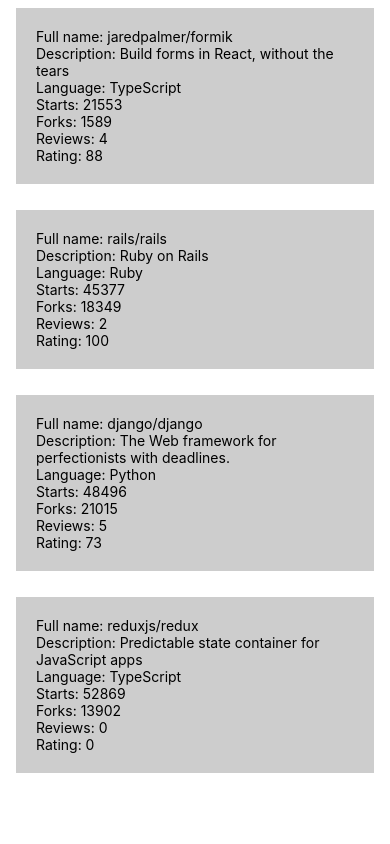
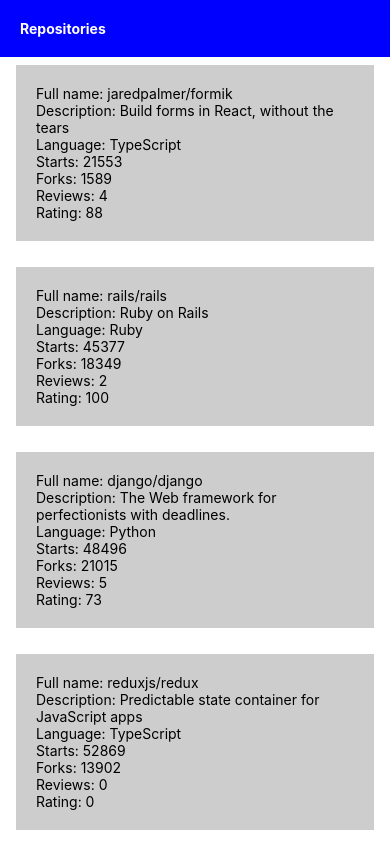
Before and after one commit to Jorge65/myMobileApp2, a React Native app: screen / in a window 390 px wide. Built offline with nearby package versions, Linux system fonts and the light colour scheme.

Commit message:
Exercise 10.4: the app bar

```diff
--- /dev/null
+++ b/src/components/AppBar.jsx
@@ -0,0 +1,28 @@
+import { View, StyleSheet } from 'react-native';
+import Constants from 'expo-constants';
+import Text from './Text';
+import theme from "../theme";
+
+
+const styles = StyleSheet.create({
+  container: {
+    paddingTop: Constants.statusBarHeight,
+    backgroundColor: theme.backgroundColors.appBar,
+  },
+  pressable: {
+    color: 'white',
+    fontWeight: theme.fontWeights.bold,
+    padding: 20,
+  },
+  // ...
+});
+
+const AppBar = () => {
+  return <View style={styles.container}>
+        {
+        <Text style={styles.pressable}>Repositories</Text>
+        }
+    </View>;
+};
+
+export default AppBar;
--- a/src/components/Main.jsx
+++ b/src/components/Main.jsx
@@ -1,18 +1,22 @@
-import Constants from 'expo-constants';
-import { Text, StyleSheet, View } from 'react-native';
+//import Constants from 'expo-constants';
+import { StyleSheet, View } from 'react-native';
 import RepositoryList from './RepositoryList';
+//import Text from './Text';
+import AppBar from './AppBar';
 
 const styles = StyleSheet.create({
   container: {
-    marginTop: Constants.statusBarHeight,
+//    marginTop: Constants.statusBarHeight,
     flexGrow: 1,
     flexShrink: 1,
   },
 });
 
+
 const Main = () => {
   return (
     <View style={styles.container}>
+      <AppBar />
       <RepositoryList />
     </View>
   );
--- a/src/components/RepositoryItem.jsx
+++ b/src/components/RepositoryItem.jsx
@@ -1,4 +1,4 @@
-import { Text, View, Image, StyleSheet, Pressable } from "react-native";
+import { Text, View, StyleSheet } from "react-native";
 
 const styles = StyleSheet.create({
     item: {
--- a/src/components/RepositoryList.jsx
+++ b/src/components/RepositoryList.jsx
@@ -1,4 +1,4 @@
-import { Text, FlatList, View, StyleSheet } from 'react-native';
+import { FlatList, View, StyleSheet } from 'react-native';
 import RepositoryItem from './RepositoryItem'
 
 const styles = StyleSheet.create({
--- /dev/null
+++ b/src/components/Text.jsx
@@ -0,0 +1,39 @@
+import { Text as NativeText, StyleSheet } from 'react-native';
+
+import theme from '../theme';
+
+const styles = StyleSheet.create({
+  text: {
+    color: theme.colors.textPrimary,
+    fontSize: theme.fontSizes.body,
+    fontFamily: theme.fonts.main,
+    fontWeight: theme.fontWeights.normal,
+  },
+  colorTextSecondary: {
+    color: theme.colors.textSecondary,
+  },
+  colorPrimary: {
+    color: theme.colors.primary,
+  },
+  fontSizeSubheading: {
+    fontSize: theme.fontSizes.subheading,
+  },
+  fontWeightBold: {
+    fontWeight: theme.fontWeights.bold,
+  },
+});
+
+const Text = ({ color, fontSize, fontWeight, style, ...props }) => {
+  const textStyle = [
+    styles.text,
+    color === 'textSecondary' && styles.colorTextSecondary,
+    color === 'primary' && styles.colorPrimary,
+    fontSize === 'subheading' && styles.fontSizeSubheading,
+    fontWeight === 'bold' && styles.fontWeightBold,
+    style,
+  ];
+
+  return <NativeText style={textStyle} {...props} />;
+};
+
+export default Text;
--- /dev/null
+++ b/src/theme.js
@@ -0,0 +1,23 @@
+const theme = {
+    colors: {
+      textPrimary: '#24292e',
+      textSecondary: '#586069',
+      primary: '#0366d6',
+    },
+    fontSizes: {
+      body: 14,
+      subheading: 16,
+    },
+    fonts: {
+      main: 'System',
+    },
+    fontWeights: {
+      normal: '400',
+      bold: '700',
+    },
+    backgroundColors: {
+      appBar: 'blue',
+    },
+  };
+
+  export default theme;
```
